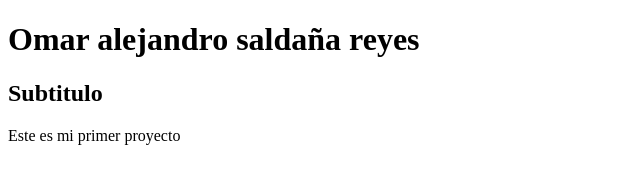
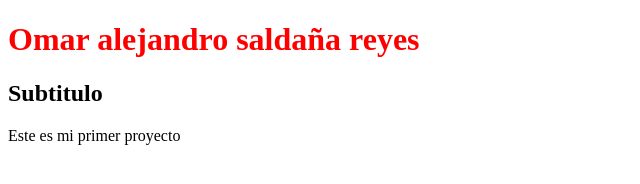
Before and after one commit to omaralejandrosaldanareyes6-crypto/miproyecto, a plain HTML site: page index.html in a window 1280 px wide. Shown: the whole page, without its empty margins (0-640 px from the left). Drawn offline with Linux system fonts and the light colour scheme.

Commit message:
Nuevo color en master

```diff
--- a/index.html
+++ b/index.html
@@ -6,7 +6,7 @@
     <title>Document</title>
 </head>
 <body>
- <h1>Omar alejandro saldaña reyes</h1>
+ <h1 style="color:red;">Omar alejandro saldaña reyes</h1>
  <h2>Subtitulo</h2>
 
  <p>Este es mi primer proyecto</p>
```
